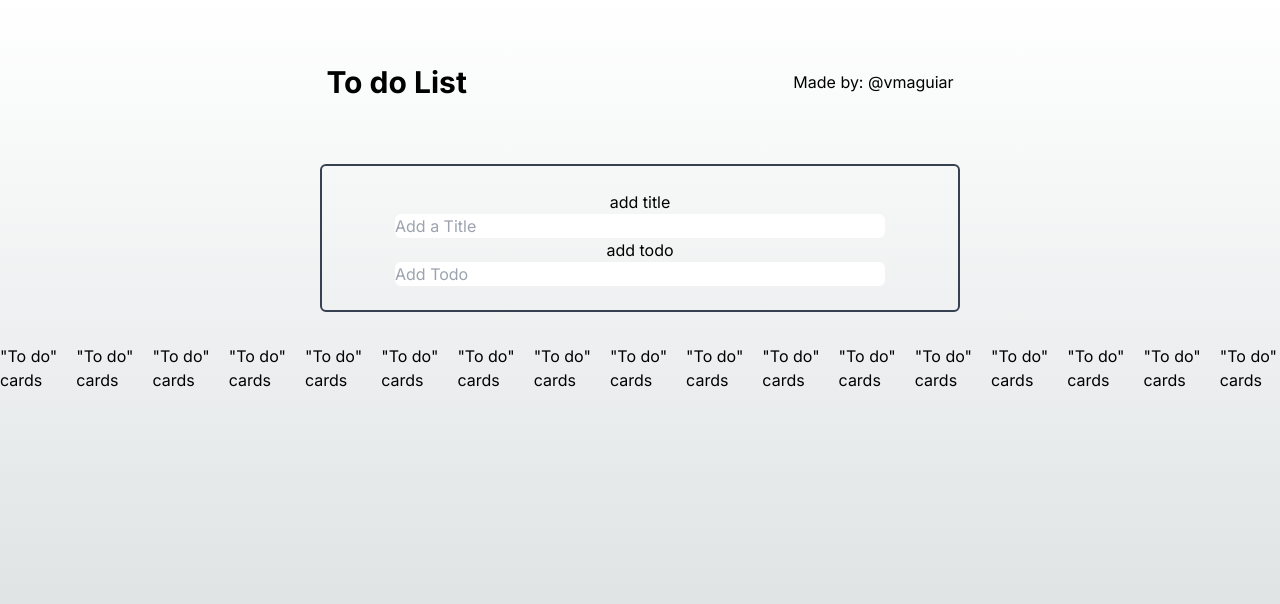
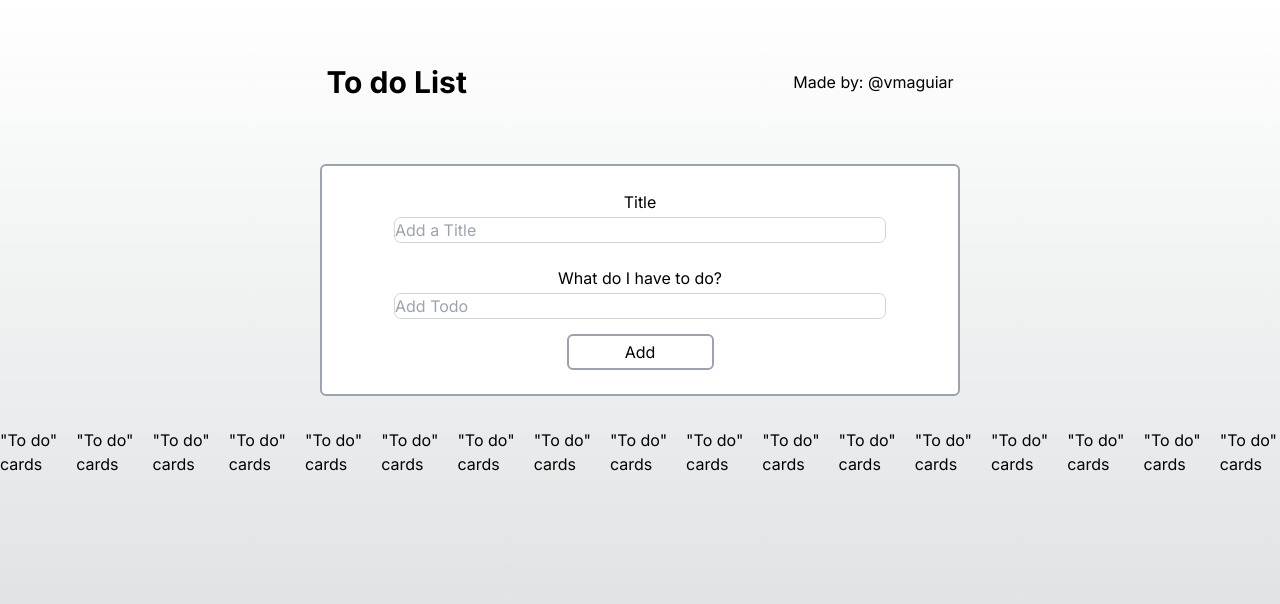
Before and after one commit to vmaguiar/qavi-todo-list-app, a Next.js app: page / in a window 1280 px wide. Shown: the top 604 px of the page. Built offline with nearby package versions, Linux system fonts and the light colour scheme.

Commit message:
feat: add a button for add todo to the list

```diff
--- a/src/app/page.tsx
+++ b/src/app/page.tsx
@@ -17,7 +17,7 @@ export default function Home() {
     todoDoneList: []
   });
 
-  const [tempTodoText, setTempTodoText] = useState([]);
+  const [tempTodoText, setTempTodoText] = useState('');
 
 
   const handleOnChange = (event: ChangeEvent<HTMLInputElement>) => {
@@ -41,6 +41,14 @@ export default function Home() {
     }
   };
 
+  // const handleOnClick = () => {
+  //   if(tempTodoText) {
+  //     setTodoCard((oldTodoCard) => {
+  //       retrun {...oldTodoCard, }
+  //     })
+  //   }
+  // }
+
 
   return (
     <div className="min-h-screen">
@@ -50,22 +58,30 @@ export default function Home() {
       </header>
 
       <main className="flex flex-col items-center justify-between my-16">
-        <div className="flex flex-col items-center w-2/4 rounded-md border-solid border-2 border-gray-700 p-6">
-          <p>add title</p>
+        <div className="flex flex-col items-center w-2/4 rounded-md border-solid border-2 border-gray-400 p-6 bg-white">
+          <p>Title</p>
           <input
             type="text"
             name="title"
             placeholder="Add a Title"
-            className="w-10/12 rounded-md"
+            className="w-10/12 rounded-md mt-1 outline outline-1 outline-gray-300"
             onChange={(event) => { handleOnChange(event)}}
           />
-          <p>add todo</p>
+          <p className="mt-6">What do I have to do?</p>
           <input
             type="text"
             name="singletodoText"
             placeholder="Add Todo"
-            className="w-10/12 rounded-md"
+            className="w-10/12 rounded-md mt-1 outline outline-1 outline-gray-300"
             onChange={(event) => { handleOnChange(event)}}/>
+
+          <button
+            className="w-1/4 rounded-md border-solid border-2 border-gray-400 mt-4 p-1"
+            // onClick={() => {handleOnClick()}}
+          >
+            Add
+          </button>
+
         </div>
 
         {/* Container with all to do cards */}
```
